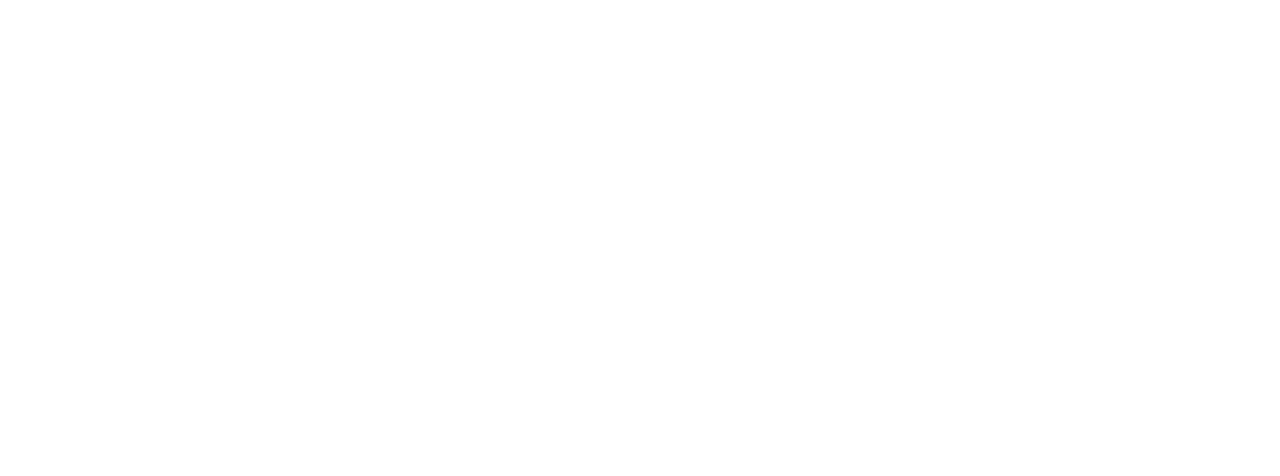
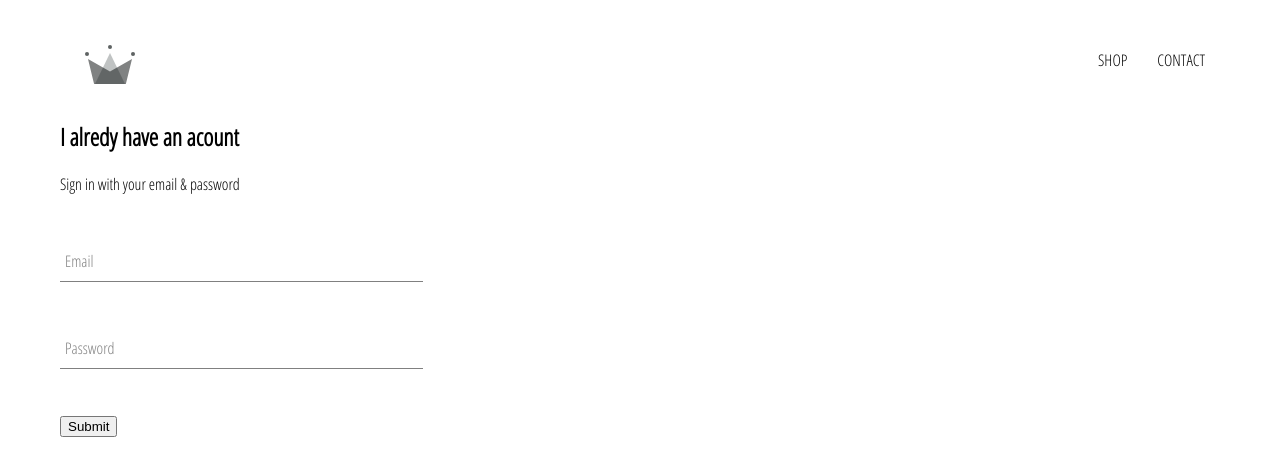
Before and after one commit to Faithulla/E-commerse, a React (Create React App) app: page /shop/sign in a window 1280 px wide. Shown: the top 476 px of the page. Built offline with nearby package versions, Linux system fonts and the light colour scheme.

Commit message:
added some specific stuff

```diff
--- a/src/App.js
+++ b/src/App.js
@@ -1,15 +1,18 @@
 import React from 'react';
 import { Switch, Route } from 'react-router-dom';
-
+import Header from './Components/Header/Header';
 import HomePage from './Components/home/HomePage';
 import Shop from './Components/Shop/Shop';
+import SignInOut from './Components/FillForm/Sign-in-out/Sign-in-out';
 import './App.css'
 function App(){
   return(
     <div>
+    <Header/>
     <Switch>
       <Route exact path='/' component={HomePage}/>
       <Route exact path='/shop' component={Shop}/>
+      <Route exact path='/shop/sign' component={SignInOut}/>
     </Switch>
     </div>
   )
--- /dev/null
+++ b/src/Components/FillForm/Form-Fill/FormInput.jsx
@@ -0,0 +1,16 @@
+import React from 'react';
+import './FormInput.scss'
+
+const FormInput = ({label,handleChange, ...otherProps}) => {
+    return ( <div className="group">
+            <input className='form-input' onChange={handleChange} {...otherProps}/>
+        {
+            label ?
+            (
+                <label className={`${otherProps.value.length ? 'shrink' : ''}form-input-label`}>{label}</label>
+            ):null
+        }
+    </div> );
+}
+
+export default FormInput;
--- /dev/null
+++ b/src/Components/FillForm/Form-Fill/FormInput.scss
@@ -0,0 +1,54 @@
+$sub-color: grey;
+$main-color: black;
+
+@mixin shrinkLabel {
+  top: -14px;
+  font-size: 12px;
+  color: $main-color;
+}
+
+.group {
+  position: relative;
+  margin: 45px 0;
+
+  .form-input {
+    background: none;
+    background-color: white;
+    color: $sub-color;
+    font-size: 18px;
+    padding: 10px 10px 10px 5px;
+    display: block;
+    width: 100%;
+    border: none;
+    border-radius: 0;
+    border-bottom: 1px solid $sub-color;
+    margin: 25px 0;
+
+    &:focus {
+      outline: none;
+    }
+
+    &:focus ~ .form-input-label {
+      @include shrinkLabel();
+    }
+  }
+
+  input[type='password'] {
+    letter-spacing: 0.3em;
+  }
+
+  .form-input-label {
+    color: $sub-color;
+    font-size: 16px;
+    font-weight: normal;
+    position: absolute;
+    pointer-events: none;
+    left: 5px;
+    top: 10px;
+    transition: 300ms ease all;
+
+    &.shrink {
+      @include shrinkLabel();
+    }
+  }
+}
--- /dev/null
+++ b/src/Components/FillForm/Sign-in-out/Sign-in-out.jsx
@@ -0,0 +1,12 @@
+import React from 'react';
+import SignIn from '../Sign-in/Sign-in';
+
+const SignInOut = () => {
+    return (
+        <div className="signinout">
+            <SignIn/>
+        </div>
+     );
+}
+
+export default SignInOut;
--- /dev/null
+++ b/src/Components/FillForm/Sign-in/Sign-in.jsx
@@ -0,0 +1,50 @@
+import React from 'react';
+import FormInput from '../Form-Fill/FormInput';
+import './SignIn.scss'
+
+class SignIn extends React.Component {
+    constructor(props) {
+        super(props);
+        this.state = {
+            email:'',
+            password:''
+         }
+    }
+    handleSubmit = event => {
+        event.preventDefault()
+
+        this.setState({ email:'', password:'' })
+    }
+    handleChange = event =>{
+        const {value, name} = event.target;
+        this.setState({[name]: value})
+
+    }
+    render() {
+        return (
+            <div className="sign-in">
+                <h2>I alredy have an acount</h2>
+                <span>Sign in with your email & password</span>
+
+                <form onSubmit={this.handleSubmit}>
+                    <FormInput
+                    type="email"
+                    name="email"
+                    label='Email'
+                    onChange={this.handleChange}
+                    value={this.state.email}/>
+                    <FormInput
+                    type="password"
+                    label='Password'
+                    onChange={this.handleChange}
+                    name="password"
+                    value={this.state.password}/>
+
+                    <input type="Submit" value="Submit" />
+                </form>
+            </div>
+         );
+    }
+}
+
+export default SignIn;
--- /dev/null
+++ b/src/Components/FillForm/Sign-in/SignIn.scss
@@ -0,0 +1,3 @@
+.sign-in{
+    width: 30%;
+}
--- /dev/null
+++ b/src/Components/Header/Header.jsx
@@ -0,0 +1,19 @@
+import React from 'react';
+import {Link} from 'react-router-dom'
+import { ReactComponent as Logo } from '../../assets/crown.svg';
+
+import './Header.scss'
+
+const Header = () => {
+    return ( <div className="header">
+        <Link className='logo-container' to='/'>
+            <Logo className='logo'/>
+        </Link>
+        <div className="options">
+            <Link className="option" to='/shop'>SHOP</Link>
+            <Link className="option" to='/contact'>CONTACT</Link>
+        </div>
+    </div> );
+}
+
+export default Header;
--- /dev/null
+++ b/src/Components/Header/Header.scss
@@ -0,0 +1,25 @@
+.header {
+    height: 80px;
+    width: 100%;
+    display: flex;
+    justify-content: space-between;
+
+
+    .logo-container {
+      height: 100%;
+      width: 70px;
+      padding: 25px;
+    }
+
+    .options {
+      width: 50%;
+      height: 100%;
+      display: flex;
+      align-items: center;
+      justify-content: flex-end;
+
+      .option {
+        padding: 10px 15px;
+      }
+    }
+  }
--- a/src/Components/Home/HomePage.scss
+++ b/src/Components/Home/HomePage.scss
@@ -3,5 +3,4 @@
   flex-direction: column;
   align-items: center;
   padding: 20px 80px;
-  margin-top: 2vh;
 }
--- a/src/index.css
+++ b/src/index.css
@@ -9,3 +9,8 @@
   font-family: source-code-pro, Menlo, Monaco, Consolas, 'Courier New',
     monospace;
 }
+
+a{
+  text-decoration: none;
+  color: #000;
+}
```
Also changed, not shown: src/Components/FillForm/Sign-in-out/Sign-in-out.scss (added), src/assets/crown.svg (added).
